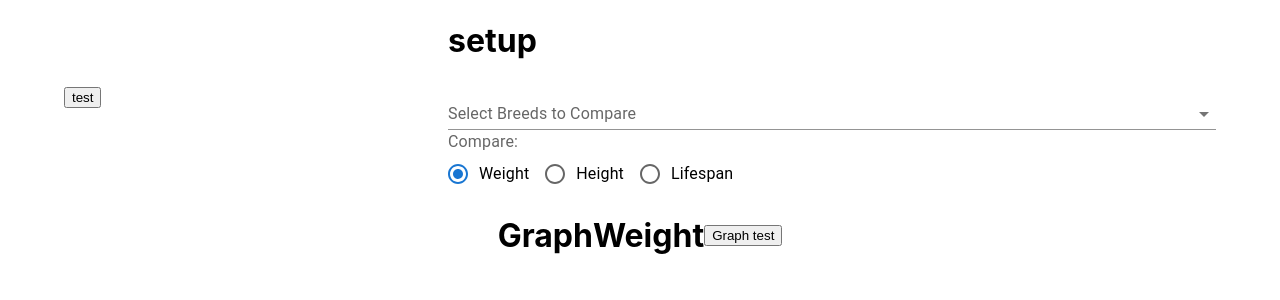
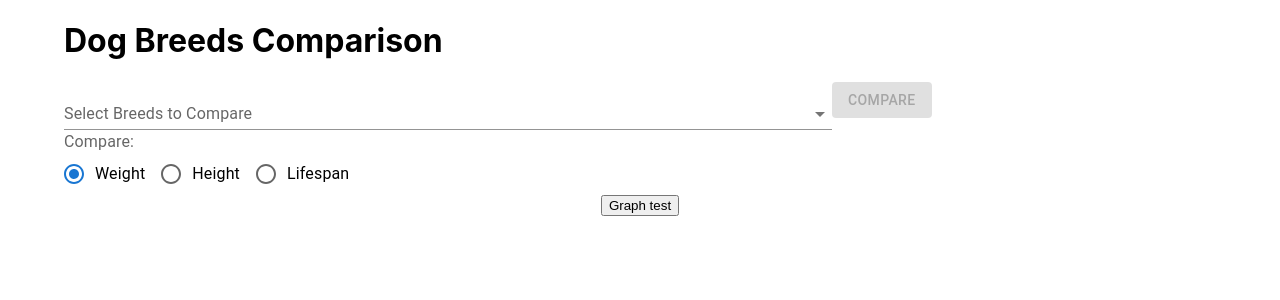
Before and after one commit to baubsy/dogs, a React (Create React App) app: page / in a window 1280 px wide. Shown: the top 300 px of the page. Built offline with nearby package versions, Linux system fonts and the light colour scheme; no server answers.

Commit message:
Added buttont to selection

```diff
--- a/src/barChart.js
+++ b/src/barChart.js
@@ -1,5 +1,5 @@
 import * as d3 from "d3";
-
+//modifed from https://observablehq.com/@d3/bar-chart
 // Copyright 2021 Observable, Inc.
 // Released under the ISC license.
 // https://observablehq.com/@d3/bar-chart
--- a/src/components/Graph.tsx
+++ b/src/components/Graph.tsx
@@ -5,10 +5,10 @@ import BarChart from "../barChart";
 import { Grid, Box } from "@mui/material";
 
 interface GraphProps {
-    compare: string,
-    breeds: IBreed[],
-    units: string,
-    hidden: boolean,
+    compare: string;
+    breeds: IBreed[];
+    units: string;
+    hidden: boolean;
     setHidden: Function;
 }
 
@@ -16,7 +16,7 @@ const Graph = (props: GraphProps) => {
     const [modBreeds, setModBreeds] = useState<IBreed[]>([]);
     const [breedChart, setBreedChart] = useState<any>(null);
     const svgRef = useRef<HTMLDivElement>(null);
-    const [title, setTitle] = useState("Weight")
+    const [title, setTitle] = useState(" Average Weight");
 
     useEffect(() => {
         if (props.compare === "height") {
@@ -36,6 +36,7 @@ const Graph = (props: GraphProps) => {
                 title: "Dog Breeds",
                 yDomain: undefined,
             });
+            setTitle("Average Height");
             setBreedChart(chart);
         } else if (props.compare === "weight") {
             const chart = BarChart(modBreeds, {
@@ -54,6 +55,7 @@ const Graph = (props: GraphProps) => {
                 title: "Dog Breeds",
                 yDomain: undefined,
             });
+            setTitle("Average Weight");
             setBreedChart(chart);
         } else if (props.compare === "lifespan") {
             const chart = BarChart(modBreeds, {
@@ -72,15 +74,19 @@ const Graph = (props: GraphProps) => {
                 title: "Dog Breeds",
                 yDomain: undefined,
             });
+            setTitle("Average Lifespan");
             setBreedChart(chart);
         }
         //chartUpdate();
     }, [props.compare]);
 
     useEffect(() => {
-      chartUpdate();
-    }, [breedChart])
+        chartUpdate();
+    }, [breedChart]);
     useEffect(() => {
+        if(props.breeds.length === 0){
+            props.setHidden(true);
+        }
         const moddedBreeds = props.breeds.map((breed) => {
             const retBreed = {
                 height: breed.height,
@@ -108,7 +114,7 @@ const Graph = (props: GraphProps) => {
                 ),
                 yFormat: "f",
                 yLabel: "Pounds",
-                width: 100 * modBreeds.length,
+                width: 500,
                 height: 500,
                 color: "steelblue",
                 title: "Dog Breeds",
@@ -127,15 +133,13 @@ const Graph = (props: GraphProps) => {
         return (retArr[0] + retArr[1]) / 2;
     };
     const chartUpdate = () => {
-      if(svgRef.current != null){
-        const svg = d3.select(svgRef.current);
-        svg.selectAll("*").remove();
-        if(breedChart != null){
-          svg.node()?.appendChild(breedChart);
-        };
-      }
-
-
+        if (svgRef.current != null) {
+            const svg = d3.select(svgRef.current);
+            svg.selectAll("*").remove();
+            if (breedChart != null) {
+                svg.node()?.appendChild(breedChart);
+            }
+        }
     };
     const handleClick = () => {
         console.log(modBreeds);
@@ -145,8 +149,9 @@ const Graph = (props: GraphProps) => {
 
     return (
         <Grid container alignItems="center" justifyContent="center">
-            <h1>Graph</h1>
-            <h1>{title}</h1>
+            <Grid item xs={12} justifyContent="center" alignItems="center">
+                <h1 hidden={props.hidden}>{title}</h1>
+            </Grid>
             <button onClick={handleClick}>Graph test</button>
             <Grid
                 container
--- /dev/null
+++ b/src/components/Header.tsx
@@ -0,0 +1,11 @@
+import React from "react";
+
+const Header = () => {
+  return(
+    <div>
+        <h1>Dog Breeds Comparison</h1>
+    </div>
+  )
+}
+
+export default Header;
--- a/src/components/Main.tsx
+++ b/src/components/Main.tsx
@@ -3,6 +3,7 @@ import Selection from "./Selection";
 import IBreed from "../dogBreed";
 import Graph from "./Graph";
 import { Grid, Box, Container } from "@mui/material";
+import Header from "./Header";
 
 const Main = () => {
     const [selectedBreeds, setSelectedBreeds] = useState<IBreed[]>([]);
@@ -20,15 +21,16 @@ const Main = () => {
         <Container>
             <Box>
                 <Grid container justifyContent="center" alignItems="center">
-                    <Grid item xs={4}>
-                        <button onClick={logbreeds}>test</button>
+                    <Grid item xs={12}>
+                        <Header/>
                     </Grid>
-                    <Grid item xs={8}>
+                    <Grid item xs={12}>
                         <Selection
                             setSelectedBreeds={setSelectedBreeds}
                             compare={compare}
                             setCompare={setCompare}
                             selectedBreeds={selectedBreeds}
+                            setGraphHidden={setGraphHidden}
                         />
                     </Grid>
                     <Grid item xs={12}>
--- a/src/components/Selection.tsx
+++ b/src/components/Selection.tsx
@@ -1,46 +1,78 @@
-import React, { useEffect, useState, useCallback } from 'react';
-import dogsAPI from '../dogsAPI';
-import { Autocomplete, TextField, FormControl, FormControlLabel, FormLabel, Radio, RadioGroup } from '@mui/material';
-import IBreed from '../dogBreed';
+import React, { useEffect, useState, useCallback } from "react";
+import dogsAPI from "../dogsAPI";
+import {
+    Grid,
+    Autocomplete,
+    TextField,
+    FormControl,
+    FormControlLabel,
+    FormLabel,
+    Radio,
+    RadioGroup,
+    Button,
+    Tooltip,
+} from "@mui/material";
+import IBreed from "../dogBreed";
 
 interface SelectionProps {
-  setSelectedBreeds: Function,
-  setCompare: Function,
-  compare: string,
+    setSelectedBreeds: Function;
+    setCompare: Function;
+    setGraphHidden: Function;
+    compare: string;
     selectedBreeds: IBreed[];
 }
 const Selection = (props: SelectionProps) => {
     const [breeds, setBreeds] = useState<IBreed[]>([]);
     const [disable, setDisable] = useState(false);
+    const [buttonDisable, setButtonDisable] = useState(true);
+    const [buttonTooltip, setButtonTooltip] = useState("Please select at least one breed");
 
     useEffect(() => {
-      if(props.selectedBreeds.length >= 5){
+        if (props.selectedBreeds.length >= 5) {
             setDisable(true);
-      } else{
+        } else {
             setDisable(false);
         }
-    }, [props.selectedBreeds])
+
+        if (props.selectedBreeds.length === 0) {
+            setButtonDisable(true);
+            setButtonTooltip("Please select at least one breed");
+        } else {
+            setButtonDisable(false);
+            setButtonTooltip("");
+        }
+    }, [props.selectedBreeds]);
 
     useEffect(() => {
         getBreeds();
+    }, []);
+    const getBreeds = async () => {
+        const response = await dogsAPI.get("/breeds");
+        setBreeds(response.data);
+    };
 
-    }, [])
-    const getBreeds = async () => {
-      const response = await dogsAPI.get('/breeds');
-      setBreeds(response.data);
+    const checkDisable = useCallback(
+        (option: IBreed) => disable && !props.selectedBreeds.includes(option),
+        [disable, props.selectedBreeds]
+    );
+    const handleClick = () => {
+        if (props.selectedBreeds.length > 0) {
+            props.setGraphHidden(false);
         }
-
-    const checkDisable = useCallback((option:IBreed) => disable && !props.selectedBreeds.includes(option), [disable, props.selectedBreeds])
+    };
     return (
         <div>
-      <h1>setup</h1>
+            <Grid container>
+                <Grid item xs={8}>
                     <Autocomplete
                         getOptionDisabled={checkDisable}
                         multiple
                         id="breeds"
                         options={breeds}
-        getOptionLabel={(option => option.name)}
-        onChange = {(event, value) => props.setSelectedBreeds(value)}
+                        getOptionLabel={(option) => option.name}
+                        onChange={(event, value) =>
+                            props.setSelectedBreeds(value)
+                        }
                         renderInput={(params) => (
                             <TextField
                                 {...params}
@@ -49,23 +81,51 @@ const Selection = (props: SelectionProps) => {
                             />
                         )}
                     />
+                </Grid>
+                <Grid item xs={4} style={{ display: "flex" }}>
+                    <Tooltip title={buttonTooltip}>
+                        <span>
+                            <Button
+                                disabled={buttonDisable}
+                                onClick={handleClick}
+                                variant="contained"
+                            >
+                                Compare
+                            </Button>
+                        </span>
+                    </Tooltip>
+                </Grid>
                 <FormControl>
-        <FormLabel id="comp-radio-buttons-label">Compare: </FormLabel>
+                    <FormLabel id="comp-radio-buttons-label">
+                        Compare:{" "}
+                    </FormLabel>
                     <RadioGroup
                         row
-          aria-labelledby='comp-radio-buttons-label'
+                        aria-labelledby="comp-radio-buttons-label"
                         value={props.compare}
                         onChange={(event, value) => props.setCompare(value)}
                         name="comp-radio-buttons"
                     >
-          <FormControlLabel value="weight" control={<Radio/>} label="Weight"/>
-          <FormControlLabel value="height" control={<Radio/>} label="Height"/>
-          <FormControlLabel value="lifespan" control={<Radio/>} label="Lifespan"/>
-
+                        <FormControlLabel
+                            value="weight"
+                            control={<Radio />}
+                            label="Weight"
+                        />
+                        <FormControlLabel
+                            value="height"
+                            control={<Radio />}
+                            label="Height"
+                        />
+                        <FormControlLabel
+                            value="lifespan"
+                            control={<Radio />}
+                            label="Lifespan"
+                        />
                     </RadioGroup>
                 </FormControl>
+            </Grid>
         </div>
-  )
+    );
 };
 
 export default Selection;
```
Lines whose indentation alone changed are shown as unchanged.
